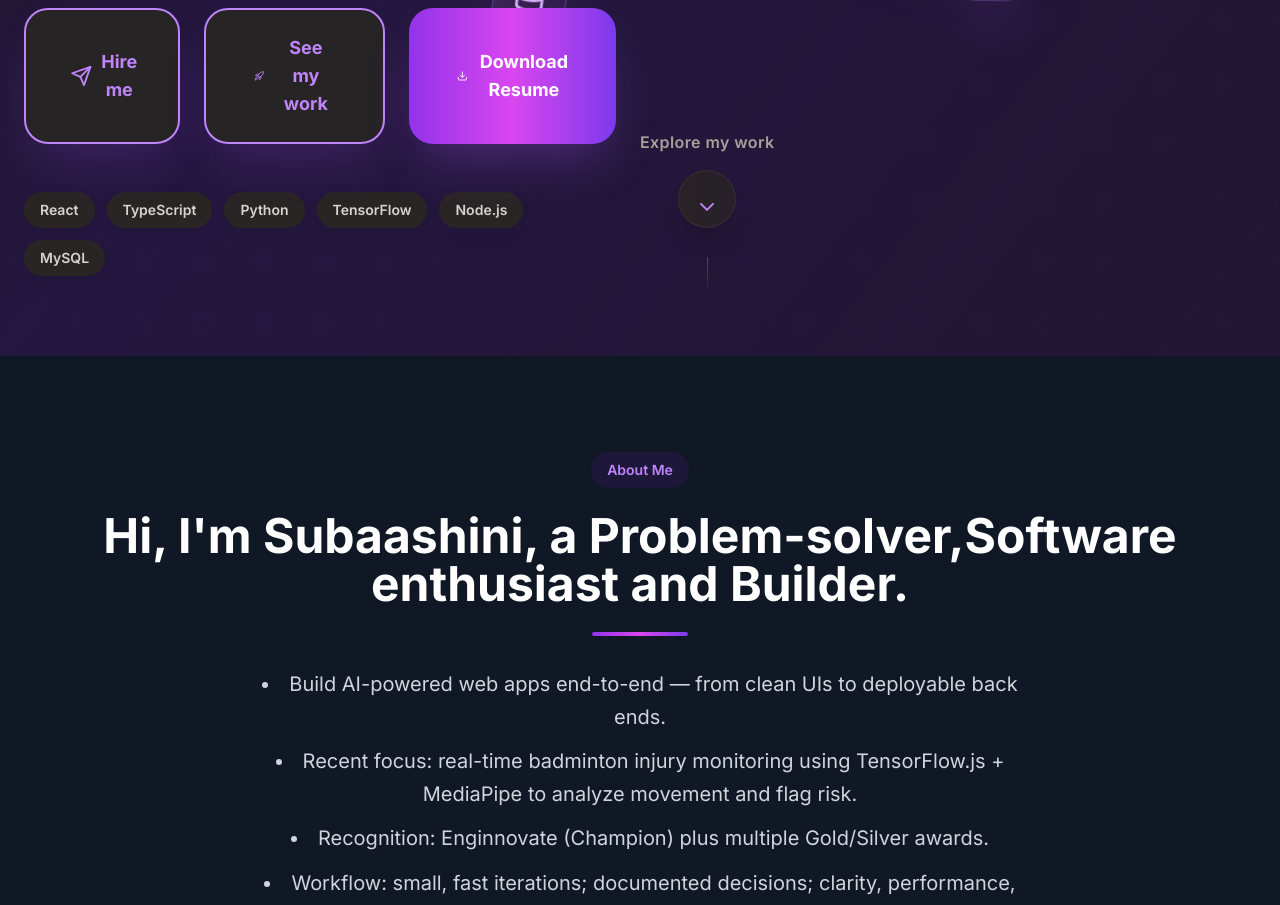
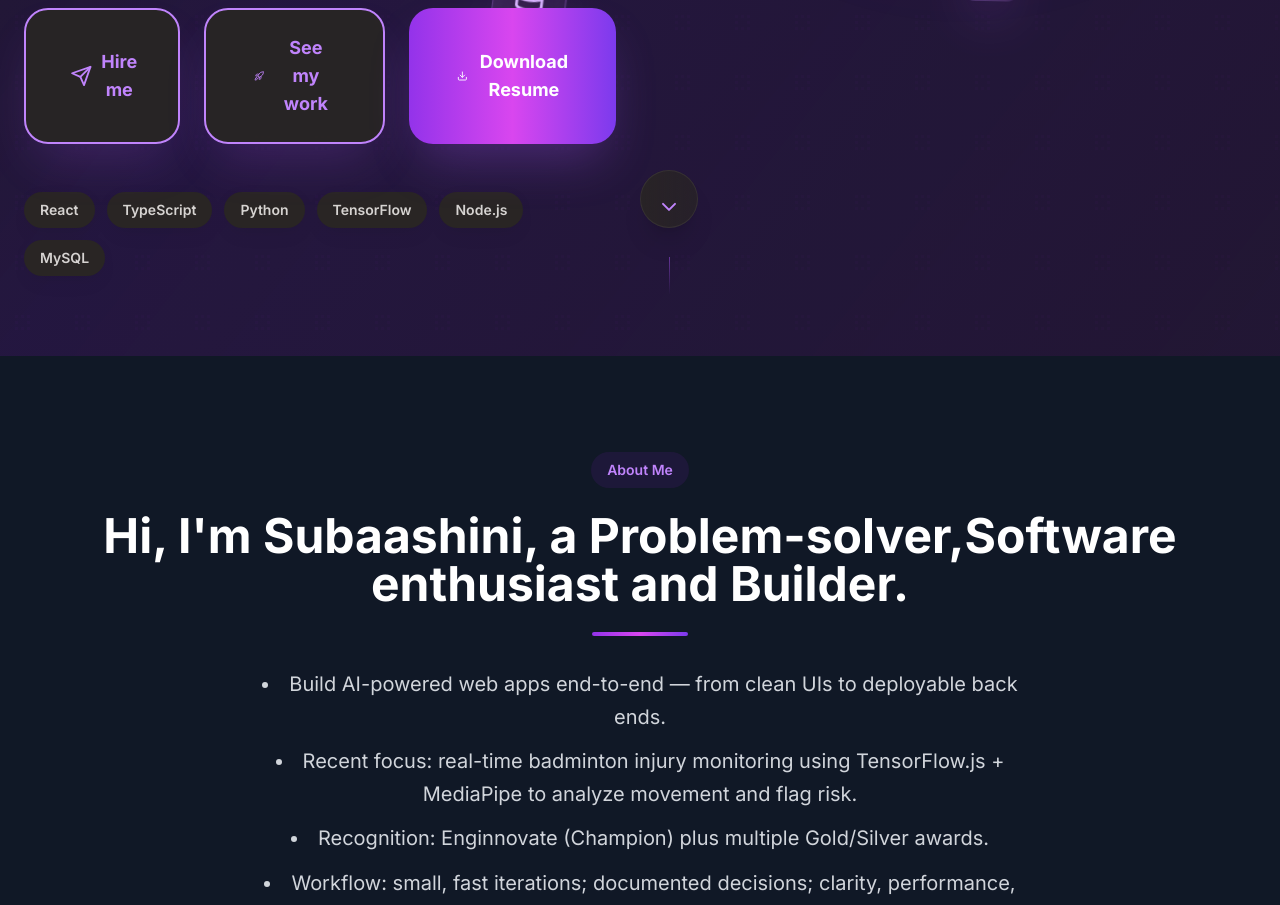
Before and after one commit to Subaashini27/subaashini-portfolio, a React (Vite) app: page / in a window 1280 px wide. Shown: the part 1260-2165 px from the top of the page. Built offline with nearby package versions, Linux system fonts and the light colour scheme.

Commit message:
ui(hero): remove redundant 'Explore my work' label from scroll indicator

```diff
--- a/src/components/Hero.tsx
+++ b/src/components/Hero.tsx
@@ -386,14 +386,6 @@ const Hero: React.FC = () => {
             animate={{ opacity: 1, y: 0 }}
             transition={{ duration: 0.8, delay: 1 }}
           >
-            <motion.span
-              className="text-base text-neutral-500 dark:text-neutral-400 font-semibold tracking-wide"
-              animate={{ opacity: [0.5, 1, 0.5] }}
-              transition={{ duration: 2, repeat: Infinity }}
-            >
-              Explore my work
-            </motion.span>
-
             <motion.button
               onClick={scrollToAbout}
               whileHover={{ scale: 1.2, y: -3 }}
```
